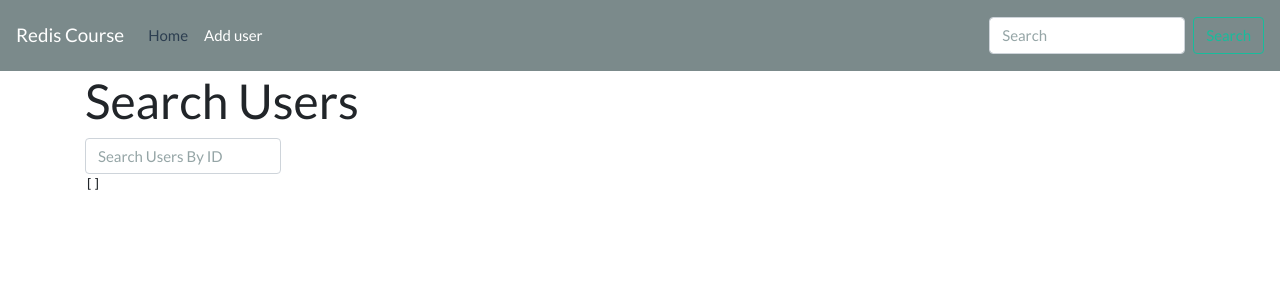
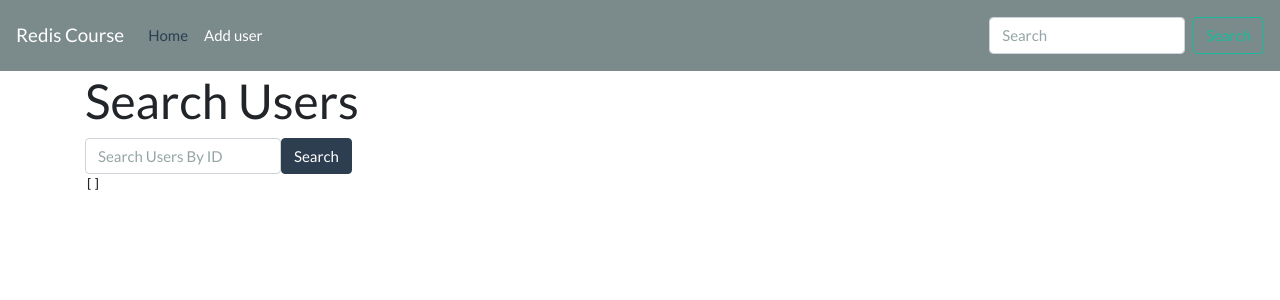
Before and after one commit to nelreina/redis-course, a React (Vite) app: page / in a window 1280 px wide. Shown: the top 300 px of the page. Built offline with nearby package versions, Linux system fonts and the light colour scheme.

Commit message:
feature/search: added a search button

```diff
--- a/client/Home.js
+++ b/client/Home.js
@@ -9,6 +9,7 @@ class Home extends Component {
   };
   search = async evt => {
     evt.preventDefault();
+    if (!this.text.value) return;
     const list = await get(`/search/${this.text.value}`);
     await this.setStateAsync({ list });
     this.text.value = '';
@@ -26,6 +27,7 @@ class Home extends Component {
               ref={text => (this.text = text)}
               placeholder="Search Users By ID"
             />
+            <input type="submit" className="btn btn-primary" value="Search" />
           </div>
         </form>
         <div className="user-list">
```
